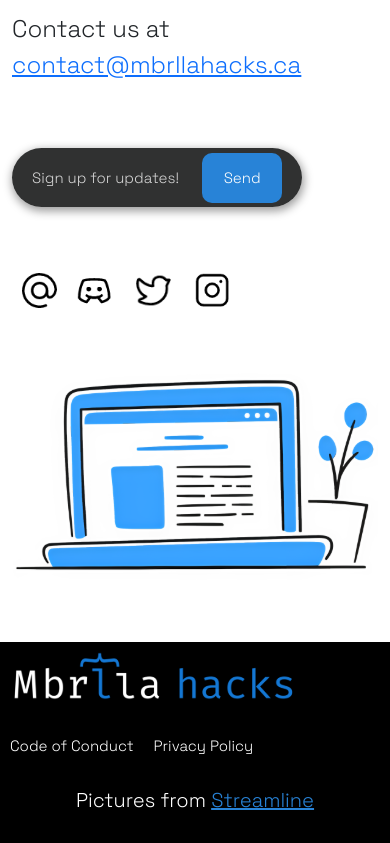
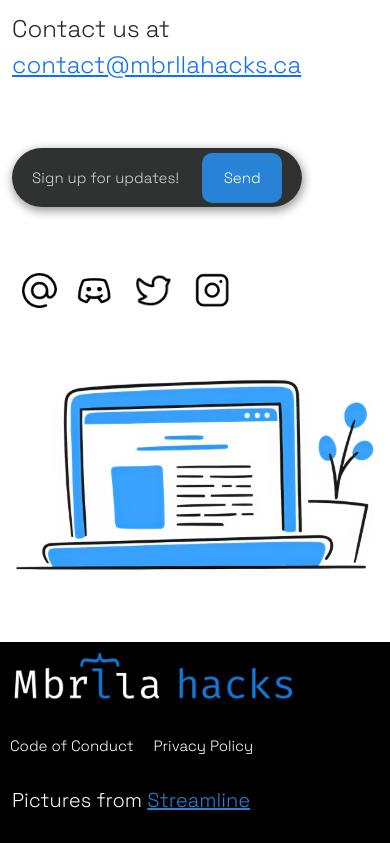
Before and after one commit to MbrllaHacks/Website, a React (Create React App) app: page / in a window 390 px wide. Shown: the part 5089-5932 px from the top of the page. Built offline with nearby package versions, Linux system fonts and the light colour scheme; a web font is replaced by a local one.

Commit message:
made lower text responsive

```diff
--- a/src/components/Footer/footer.css
+++ b/src/components/Footer/footer.css
@@ -23,6 +23,9 @@
     }
     .upper-box-col {
         padding: 10px !important;
+    }
+    .lower-text-box {
+        text-align: left !important;
     }
 }
 .upper-box-col {
```
